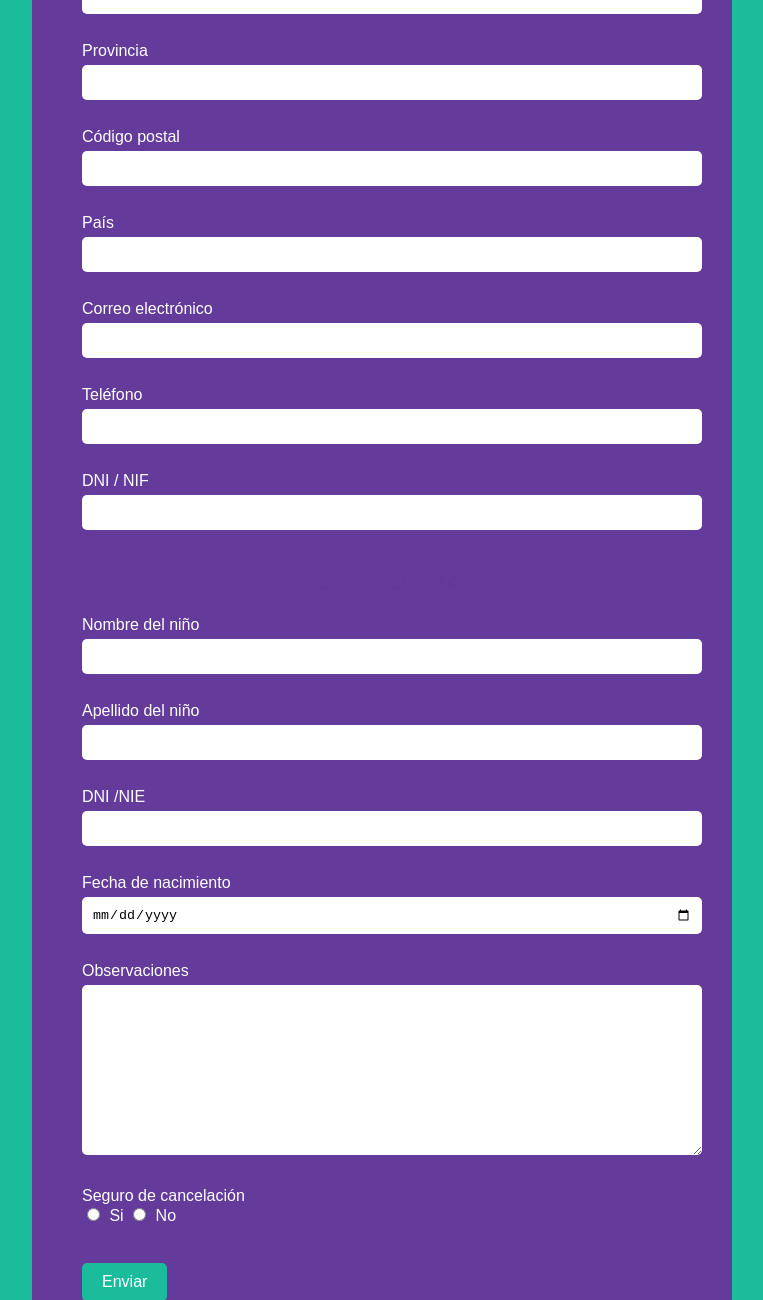
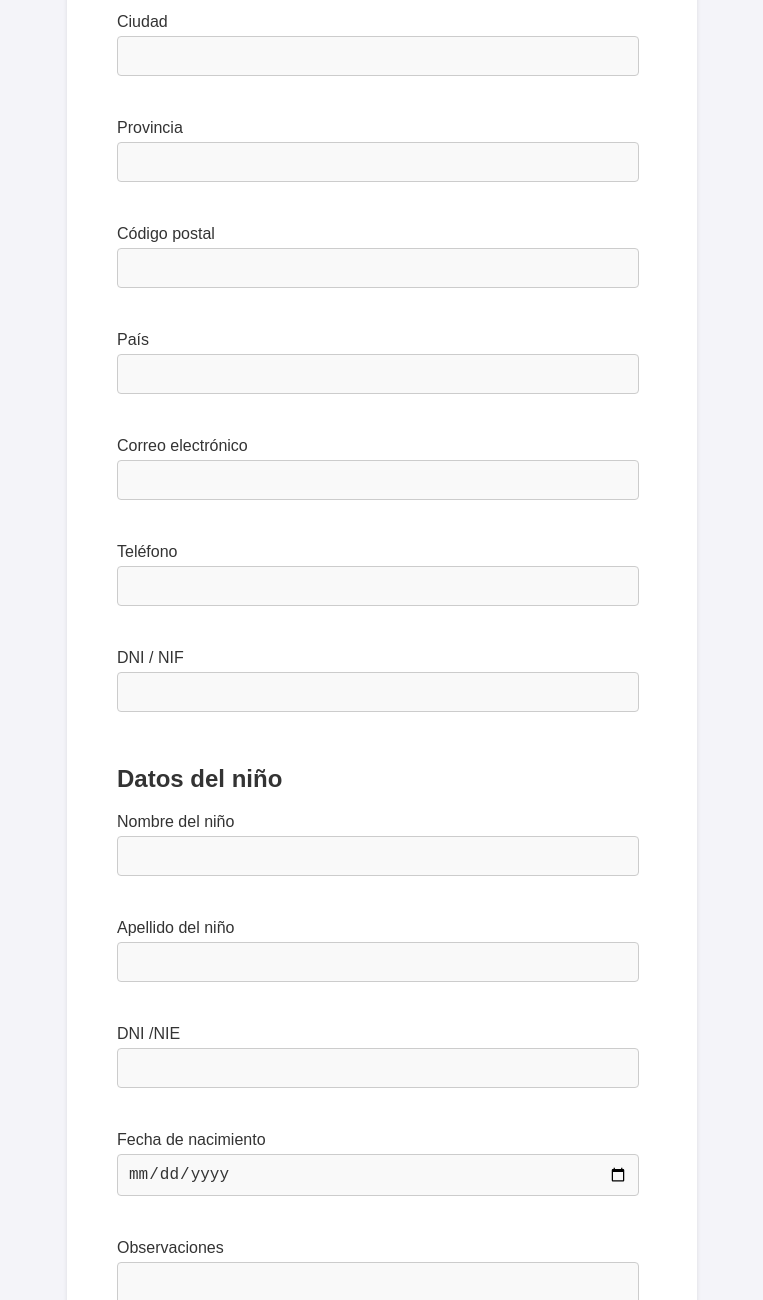
Before and after one commit to wjxant/PROYECTO-CAMPAMENTO, a plain HTML site: page CODE/html/inscripcion.html in a window 1280 px wide. Shown: the part 500-1800 px from the top of the page, without its empty margins (258-1021 px from the left). Drawn offline with Linux system fonts and the light colour scheme.

Commit message:
Update styleInscripcion.css
Cambio de CSS para Inscripcion

```diff
--- a/CODE/style/styleInscripcion.css
+++ b/CODE/style/styleInscripcion.css
@@ -1,57 +1,90 @@
+/* CSS para un formulario simple y moderno */
+
+/* Configuración general */
 body {
-    background-color: #1ABC9C;
-    font-family: Arial, sans-serif;
-    color: #FFFFFF;
+    font-family: 'Raleway', sans-serif;
+    background-color: #f4f4f9;
+    color: #333;
+    margin: 0;
+    padding: 0;
 }
 
-h1, h2 {
-    color: #643A9B;
+h1 {
     text-align: center;
+    font-size: 2rem;
+    color: #333;
+    margin: 20px 0;
 }
 
+/* Formulario */
 form {
-    background-color: #643A9B;
+    background-color: #fff;
     padding: 50px;
-    border-radius: 10px;
-    max-width: 600px;
+    padding-right: 80px;
+    border-radius: 8px;
+    max-width: 500px;
     margin: 0 auto;
+    box-shadow: 0 2px 4px rgba(0, 0, 0, 0.1);
+
 }
 
 label {
     display: block;
-    margin-top: 10px;
-    color: #FFFFFF;
+    font-size: 1rem;
+    margin: 10px 0 5px;
+    color: #333;
 }
 
 input[type="text"], input[type="email"], input[type="date"], textarea {
     width: 100%;
     padding: 10px;
-    margin-top: 5px;
-    border: none;
-    border-radius: 5px;
-}
-
-input[type="checkbox"], input[type="radio"] {
-    margin-right: 5px;
+    margin-bottom: 15px;
+    border: 1px solid #ccc;
+    border-radius: 4px;
+    font-size: 1rem;
+    color: #333;
+    background-color: #f9f9f9;
 }
 
 input[type="submit"] {
-    background-color: #1ABC9C;
-    color: #FFFFFF;
+    background-color: #007BFF;
+    color: #fff;
+    font-size: 1rem;
+    padding: 10px 15px;
     border: none;
-    padding: 10px 20px;
-    border-radius: 5px;
+    border-radius: 4px;
     cursor: pointer;
-    font-size: 16px;
-    margin-top: 20px;
+    transition: background-color 0.3s ease;
 }
 
 input[type="submit"]:hover {
-    background-color: #FFFFFF;
-    color: #1ABC9C;
+    background-color: #0056b3;
 }
 
-.error {
-    color: red;
-    font-size: 12px;
+textarea {
+    resize: none;
 }
+
+/* Errores */
+#errornombre, #errorapellido, #errordireccion, #errorciudad, #errorprovincia, #errorcodigo_postal, #errorpais, #errorcorreo, #errortelefono, #errorDNI, #errornombre_nino, #errorapellido_nino, #errorDNI_nino, #errorfecha_nacimiento, #errorobservaciones {
+    color: #D9534F;
+    font-size: 0.9rem;
+    margin-top: -10px;
+    margin-bottom: 10px;
+}
+
+/* Ajustes para dispositivos móviles */
+@media (max-width: 768px) {
+    h1 {
+        font-size: 1.5rem;
+    }
+
+    form {
+        padding: 15px;
+        padding-right: 3em;
+    }
+
+    input[type="submit"] {
+        font-size: 0.9rem;
+    }
+}
```
